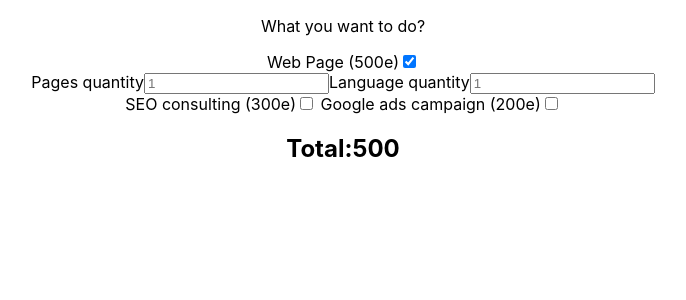
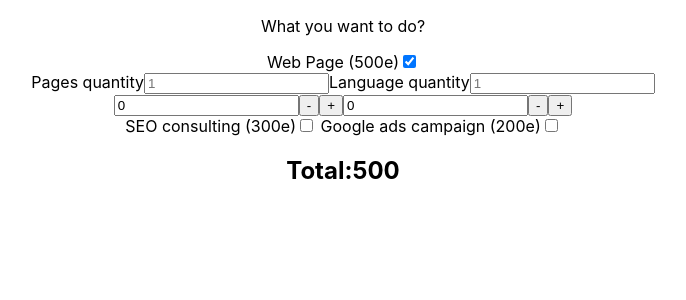
Before and after one commit to richhard6/S7.Budget, a React (Create React App) app: page / in a window 1280 px wide. Both pictures are taken after a click on the checkbox 488 px from the left and 61 px from the top of the page. Shown: the top 300 px of the page, without its empty margins (297-983 px from the left). Built offline with nearby package versions, Linux system fonts and the light colour scheme.

Commit message:
add and decremenet component created, bug because is not addding the new price, have to fix it

```diff
--- /dev/null
+++ b/src/components/extra/Extra.js
@@ -0,0 +1,81 @@
+import { useState } from 'react'
+
+function Extra({ getAdds, adds, setAdds }) {
+  const [add, setAdd] = useState({ languages: 0, pages: 0 })
+
+  //si usamos add en vez de adds funciona..... . .pero no aplica el cambio de precio :) :) :) :;) :=)
+
+  console.log(adds)
+
+  const handleClick = (type, style) => {
+    switch (type) {
+      case 'add':
+        if (style === 'pages') {
+          setAdds((prevAdd) => {
+            return {
+              ...prevAdd,
+              pages: prevAdd.pages++,
+            }
+          })
+        }
+
+        if (style === 'languages') {
+          setAdds((prevAdd) => {
+            return {
+              ...prevAdd,
+              languages: prevAdd.languages++,
+            }
+          })
+        }
+
+        break
+
+      case 'substract':
+        if (style === 'pages') {
+          setAdds((prevAdd) => {
+            return {
+              ...prevAdd,
+              pages: prevAdd.pages--,
+            }
+          })
+        }
+
+        if (style === 'languages') {
+          setAdds((prevAdd) => {
+            return {
+              ...prevAdd,
+              languages: prevAdd.languages--,
+            }
+          })
+        }
+        break
+
+      default:
+        break
+    }
+  }
+
+  return (
+    <div>
+      <input
+        value={adds.pages}
+        onChange={(e) => getAdds('pages', e)}
+        type="number"
+      />
+
+      <button onClick={() => handleClick('substract', 'pages')}>-</button>
+      <button onClick={() => handleClick('add', 'pages')}>+</button>
+
+      <input
+        value={adds.languages}
+        onChange={(e) => getAdds('languages', e)}
+        type="number"
+      />
+
+      <button onClick={() => handleClick('substract', 'languages')}>-</button>
+      <button onClick={() => handleClick('add', 'languages')}>+</button>
+    </div>
+  )
+}
+
+export default Extra
--- a/src/components/panel/Panel.js
+++ b/src/components/panel/Panel.js
@@ -1,4 +1,5 @@
 import { useState, useEffect } from 'react'
+import Extra from '../extra/Extra'
 
 function Panel({ setTotalPrice, isClicked }) {
   const [adds, setAdds] = useState({ pages: 0, languages: 0 })
@@ -63,6 +64,8 @@ function Panel({ setTotalPrice, isClicked }) {
         placeholder="1"
         onChange={(e) => getAdds('languages', e)}
       />
+
+      <Extra getAdds={getAdds} adds={adds} setAdds={setAdds} />
     </div>
   )
 }
```
